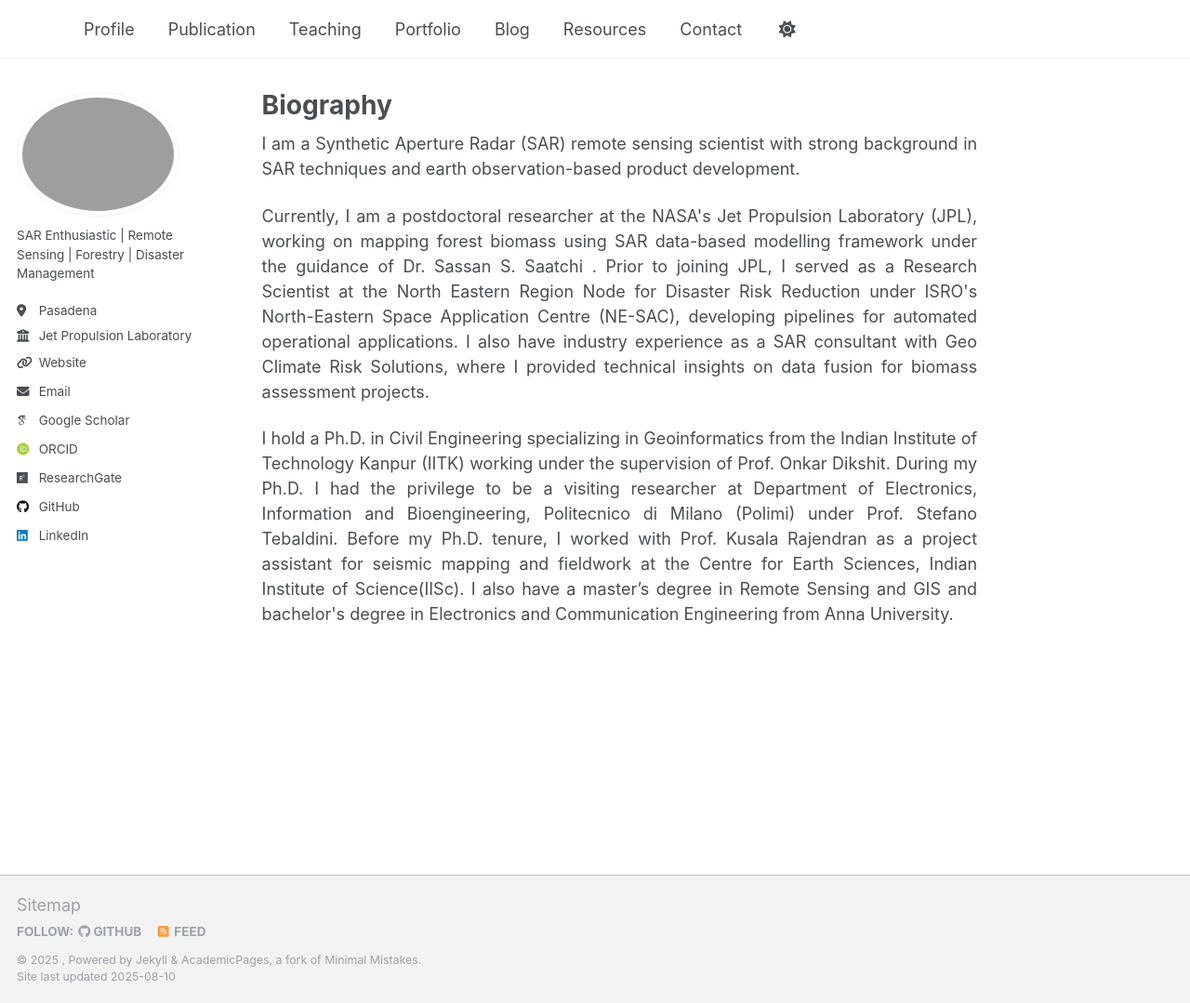
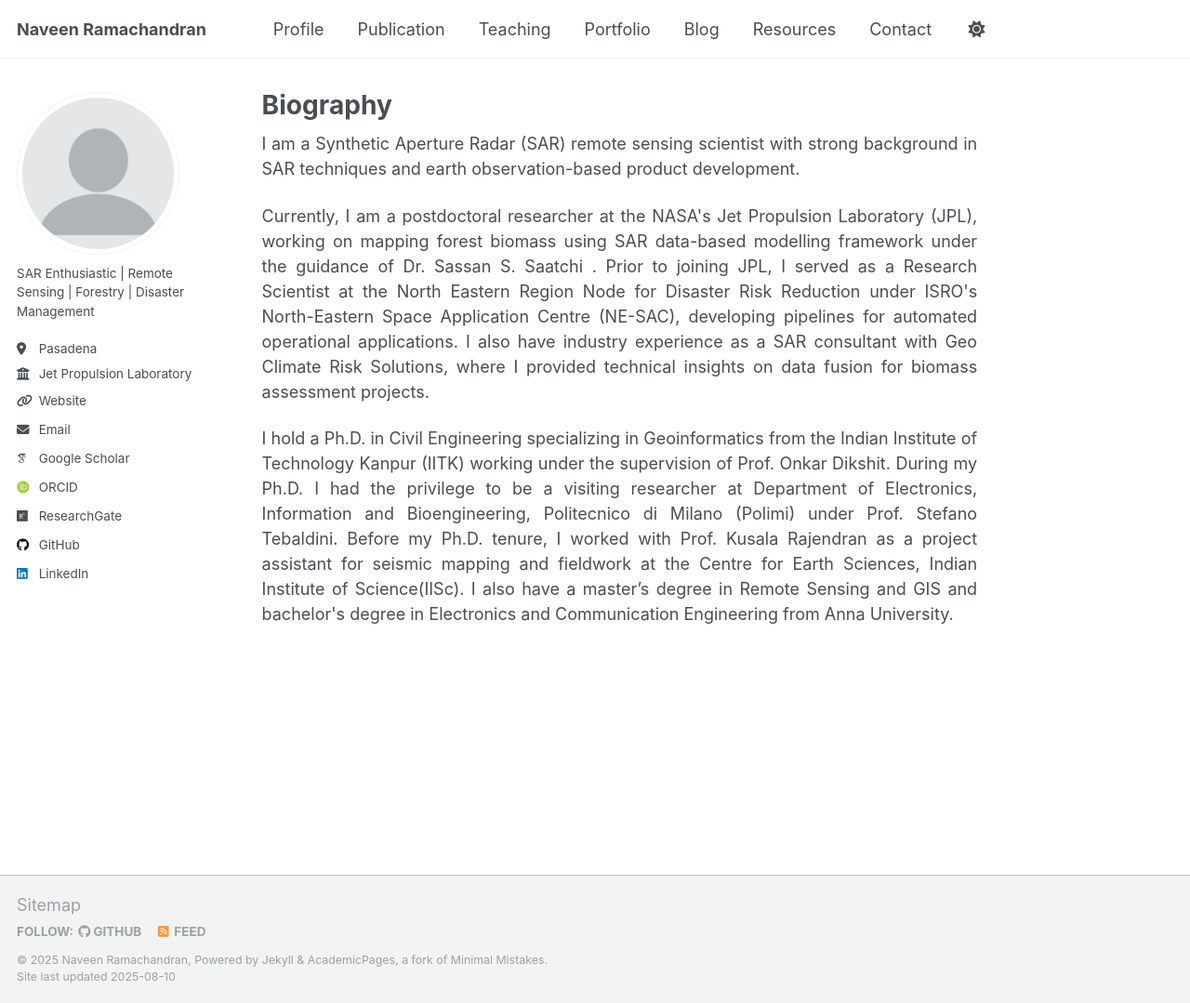
Before and after one commit to praramb/praramb.github.io, a Jekyll site: the page built from _pages/about.md, in a window 1280 px wide and 1079 px high. Shown: the whole window at 93% size. Built offline with Jekyll 4.4.1, drawn with Linux system fonts in a browser that asks for light colours; some web fonts are replaced; a script that is not in the unit is left out.

Commit message:
Update _config.yml

```diff
--- a/_config.yml
+++ b/_config.yml
@@ -9,7 +9,7 @@
 # Basic Site Settings
 locale                   : "en-US"
 site_theme               : "default"
-title                    : "                  "
+title                    : "Naveen Ramachandran"
 title_separator          : ""
 name                     : &name
 description              : &description "personal description"
@@ -22,7 +22,7 @@ repository               : "academicpages/academicpages.github.io"
 #               Additional customization can be done by editing /_includes/author-profile.html
 author:
   # Biographic information
-  avatar           : "bio-photo-2.png"
+  avatar           : "profile.png"
   name             : #
   bio              : "SAR Enthusiastic | Remote Sensing | Forestry | Disaster Management"
   location         : "Pasadena"
```
